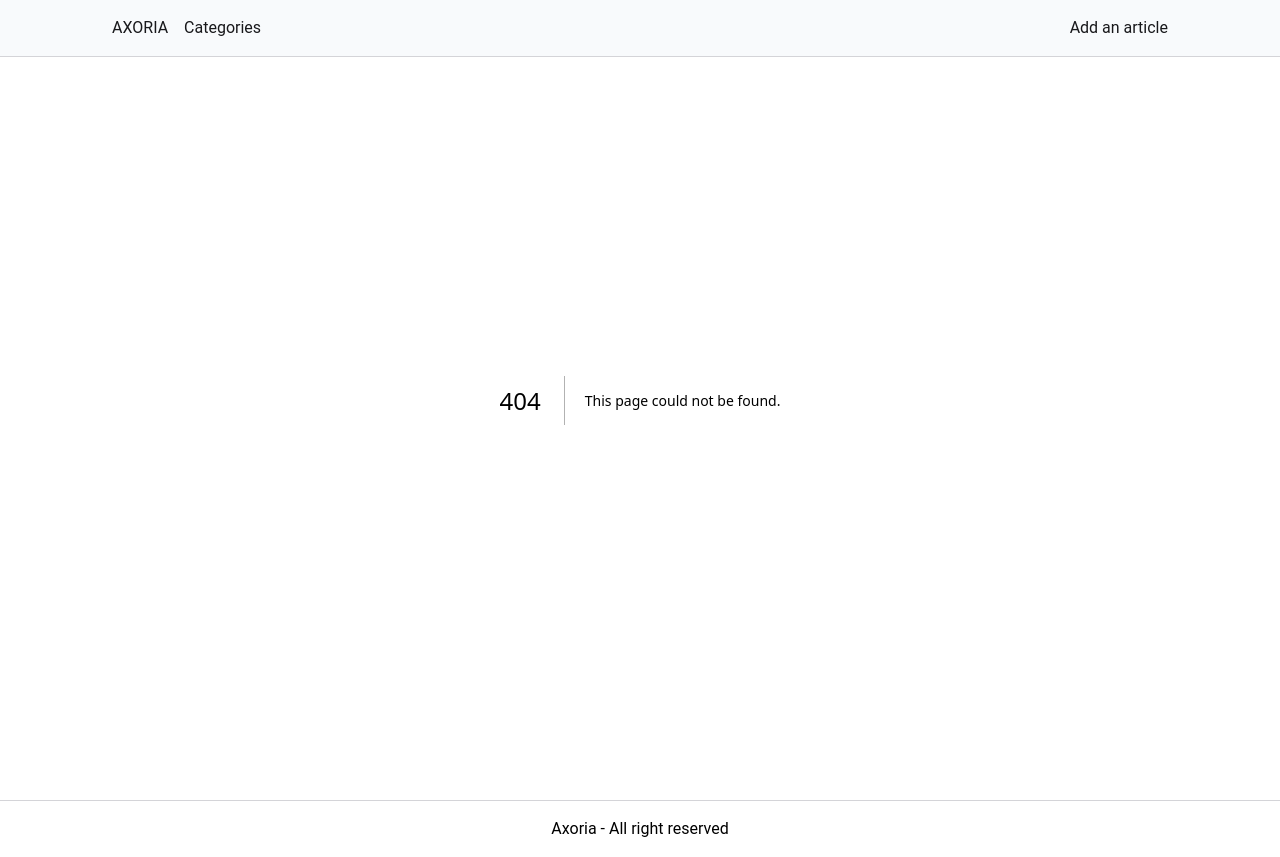
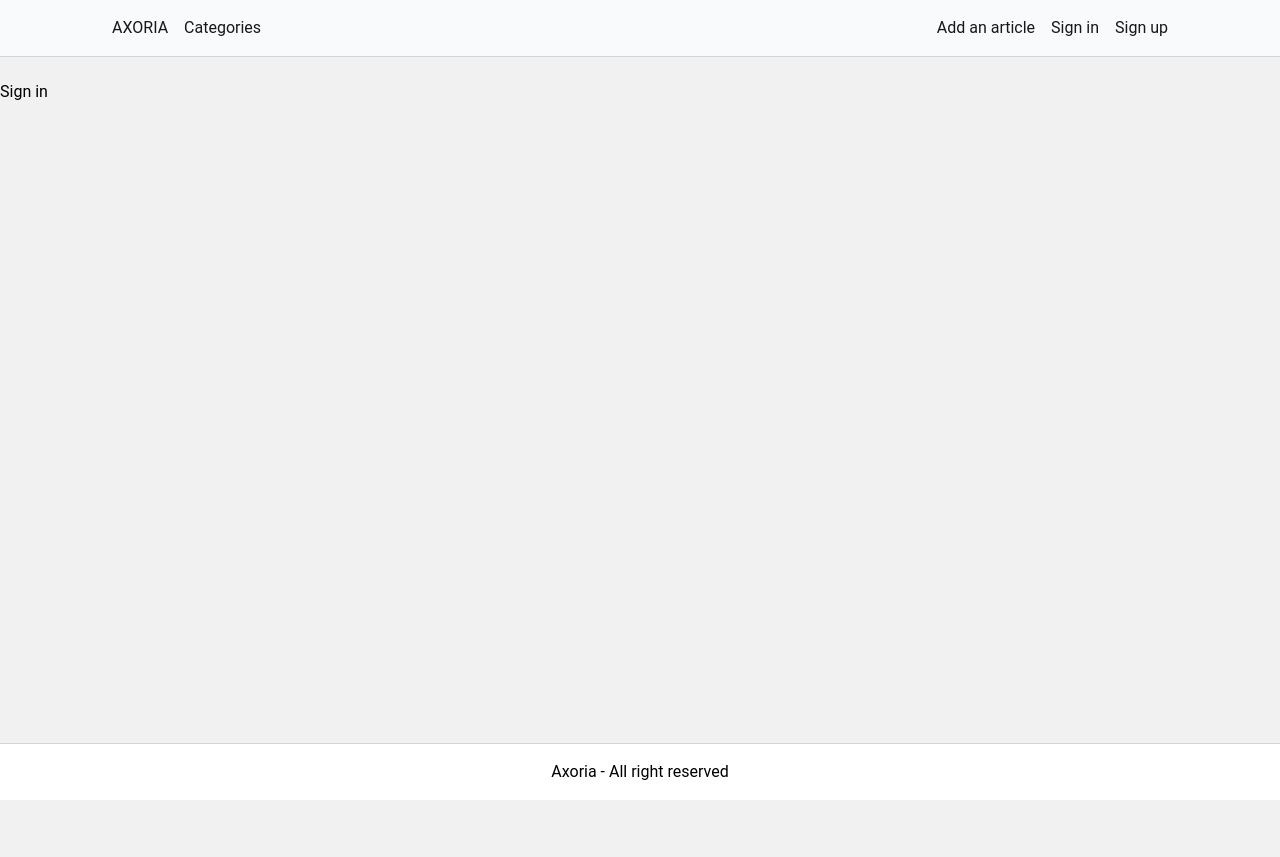
Before and after one commit to Sarah-0911/axoria-blog, a Next.js app: page /signin in a window 1280 px wide. Before the commit this address had no page. After the commit the page ends 800 px from the top, so only its background shows below. Built offline with nearby package versions, Linux system fonts and the light colour scheme.

Commit message:
Créer les pages de connexion et d'inscription ok

```diff
--- /dev/null
+++ b/src/app/(auth)/signin/page.jsx
@@ -0,0 +1,7 @@
+export default function page() {
+  return (
+    <div>
+      <h1 className="mt-20">Sign in</h1>
+    </div>
+  )
+}
--- /dev/null
+++ b/src/app/(auth)/signup/page.jsx
@@ -0,0 +1,7 @@
+export default function page() {
+  return (
+    <div>
+      <h1 className="mt-20">Sign up</h1>
+    </div>
+  )
+}
--- a/src/components/Navbar.jsx
+++ b/src/components/Navbar.jsx
@@ -7,6 +7,8 @@
         <Link href="/">AXORIA</Link>
         <Link href="/categories" className="mr-auto">Categories</Link>
         <Link href="/dashboard/create">Add an article</Link>
+        <Link href="/signin">Sign in</Link>
+        <Link href="/signup">Sign up</Link>
       </div>
     </nav>
   )
```
Also changed, not shown: src/app/article/[slug]/page.jsx (line endings or trailing spaces).
